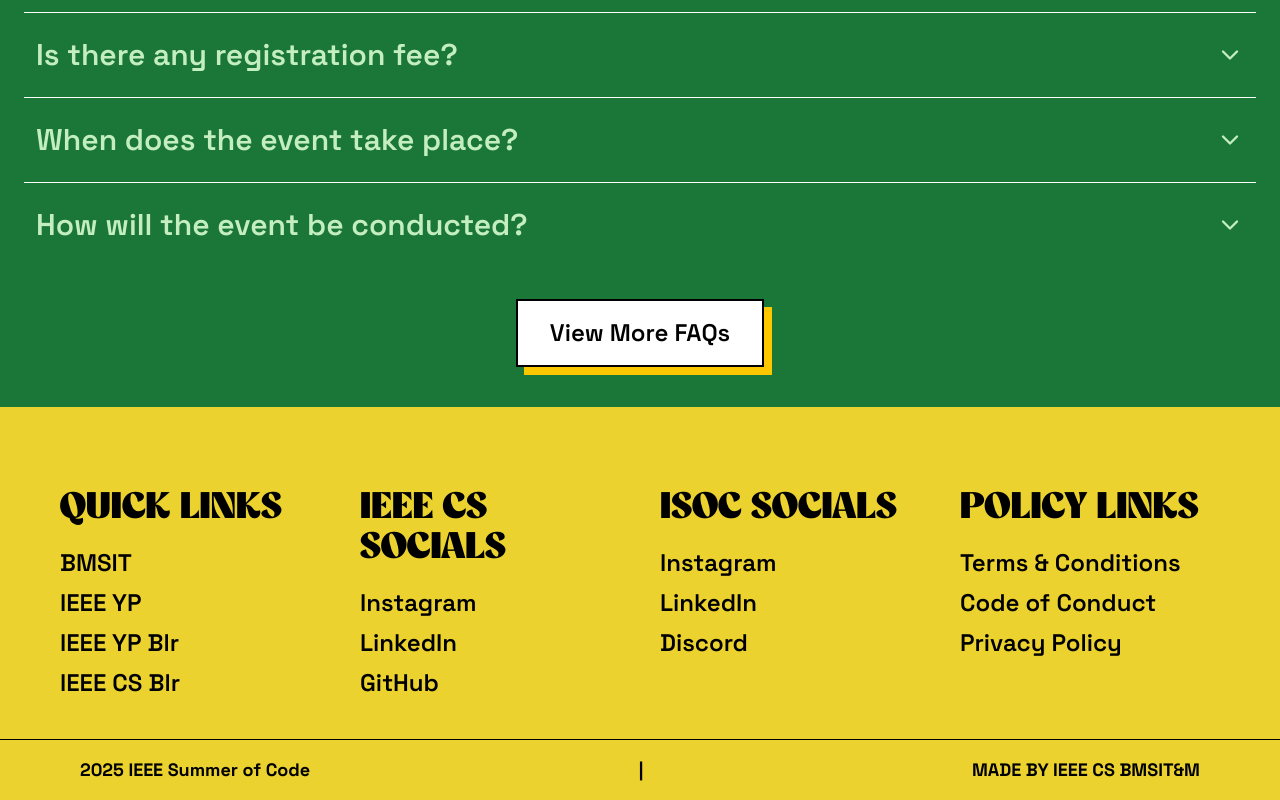
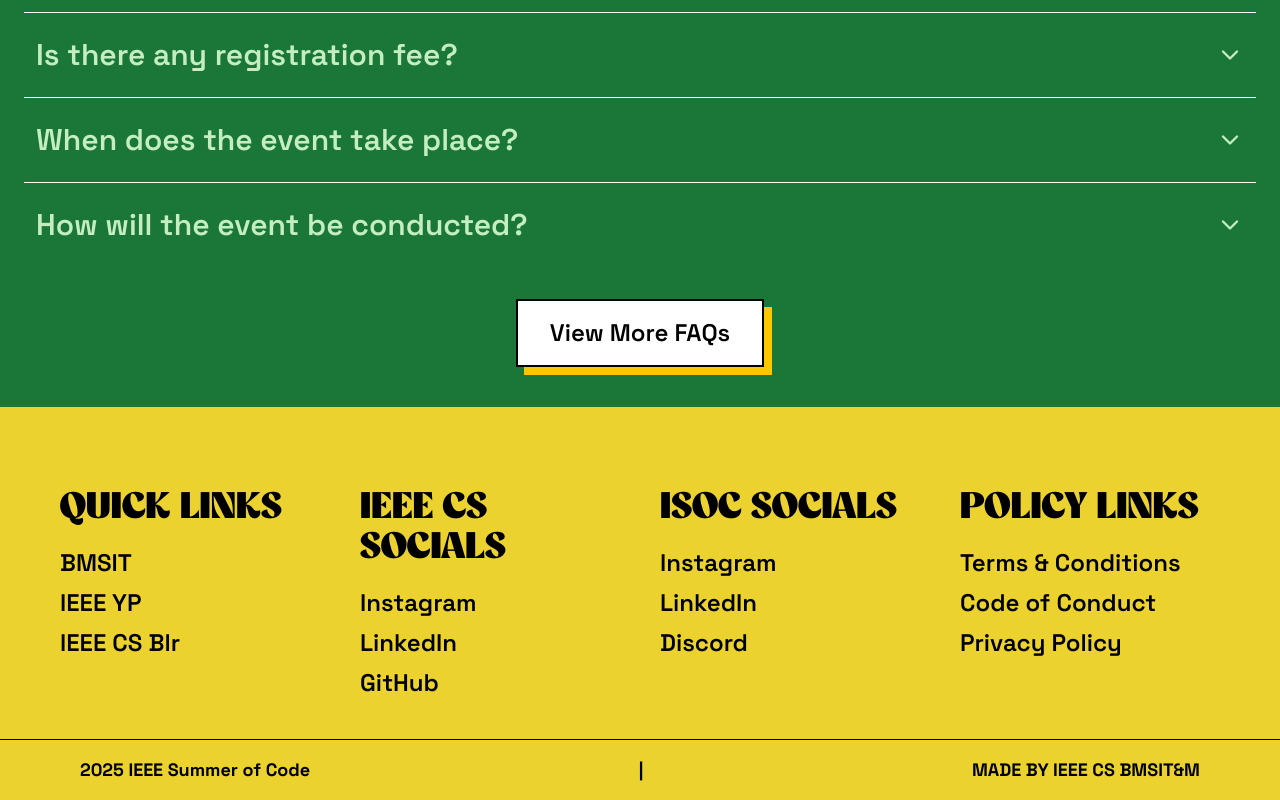
Before and after one commit to ieee-cs-bmsit/ISoC2025, a React (Vite) app: page / in a window 1280 px wide. Shown: the part 4743-5543 px from the top of the page. Built offline with nearby package versions, Linux system fonts and the light colour scheme; a web font is replaced by a local one.

Commit message:
footer quick link fix

```diff
--- a/src/components/Footer.jsx
+++ b/src/components/Footer.jsx
@@ -20,11 +20,6 @@ const Footer = () => {
                         <li className="whitespace-nowrap">
                             <a href="https://yp.ieee.org/" target='_blank'>
                                 IEEE YP
-                            </a>
-                        </li>
-                        <li className="whitespace-nowrap">
-                            <a href="https://yp.ieeebangalore.org/" target='_blank'>
-                                IEEE YP Blr
                             </a>
                         </li>
                         <li className="whitespace-nowrap">
```
